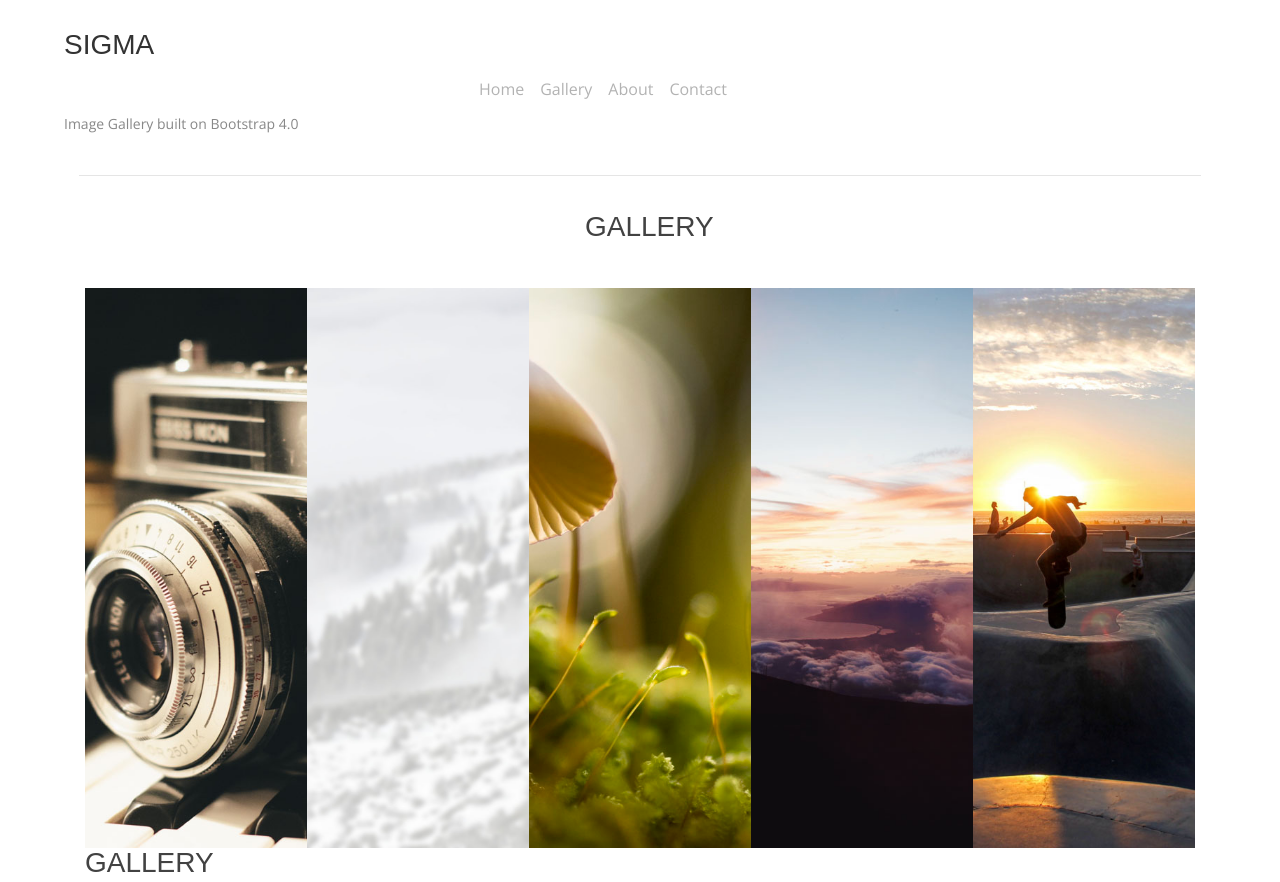
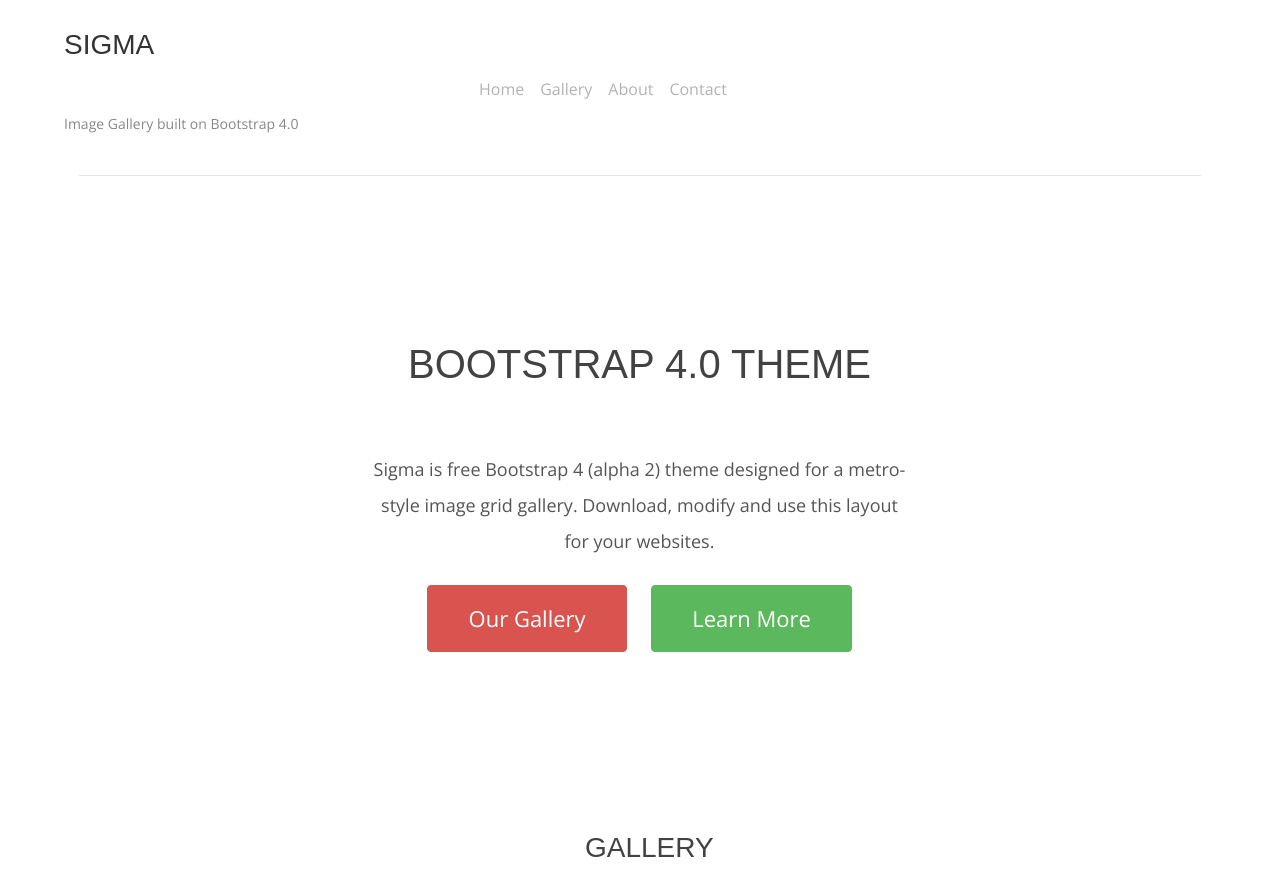
Before and after one commit to Sahmed455/Img_Gallery_Web, a plain HTML site: page las/index.html in a window 1280 px wide. Shown: the top 882 px of the page. Drawn offline with nearby package versions, Linux system fonts and the light colour scheme.

Commit message:
updated index container fluid

```diff
--- a/las/index.html
+++ b/las/index.html
@@ -68,9 +68,19 @@ http://www.templatemo.com/tm-479-sigma
 
 <section id="home">
 
-<!--paste here-->
+<div class="container-fluid">
 
+        <div class="row sigma-home single-page-nav">
 
+        	<div class="col-md-offset-2 col-lg-offset-3 col-lg-6 col-md-8 col-sm-12 text-center">
+            	<h1>Bootstrap 4.0 Theme</h1>
+            	<p>Sigma is free Bootstrap 4 (alpha 2) theme designed for a metro-style image grid gallery.
+                Download, modify and use this layout for your websites.</p>
+                <a href="#gallery" class="btn btn-danger sigma-start">Our Gallery</a>
+                <a href="#about" class="btn btn-success sigma-start">Learn More</a>
+            </div>
+
+        </div>
 
 	</div>
 
```
